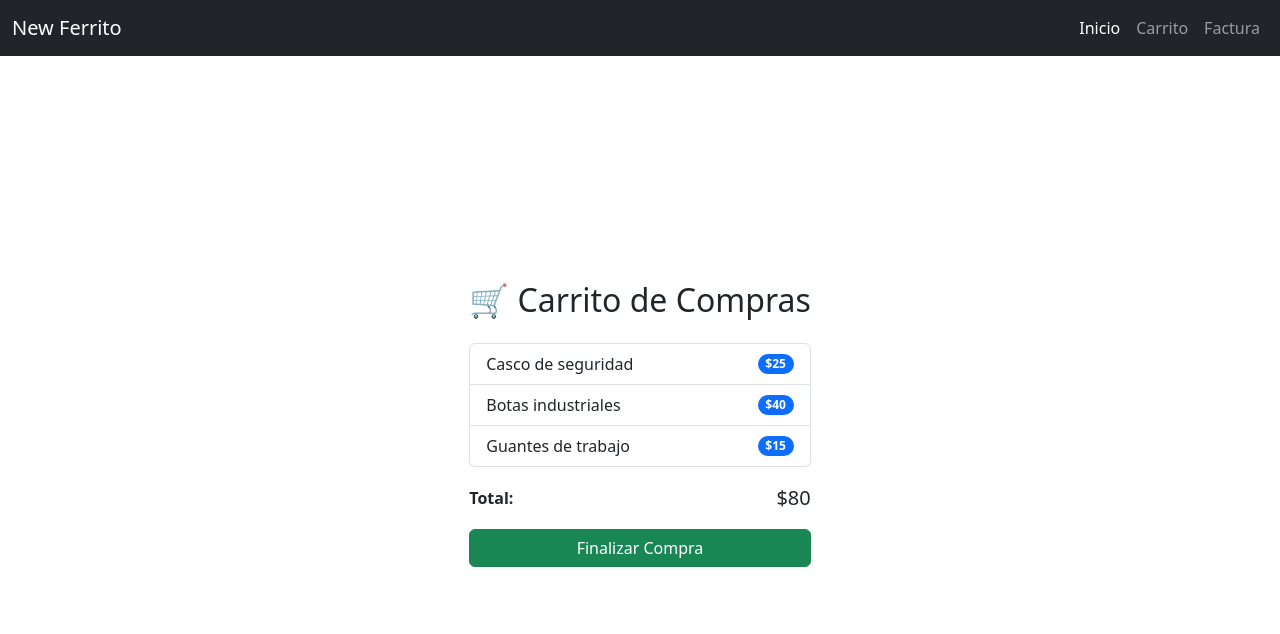
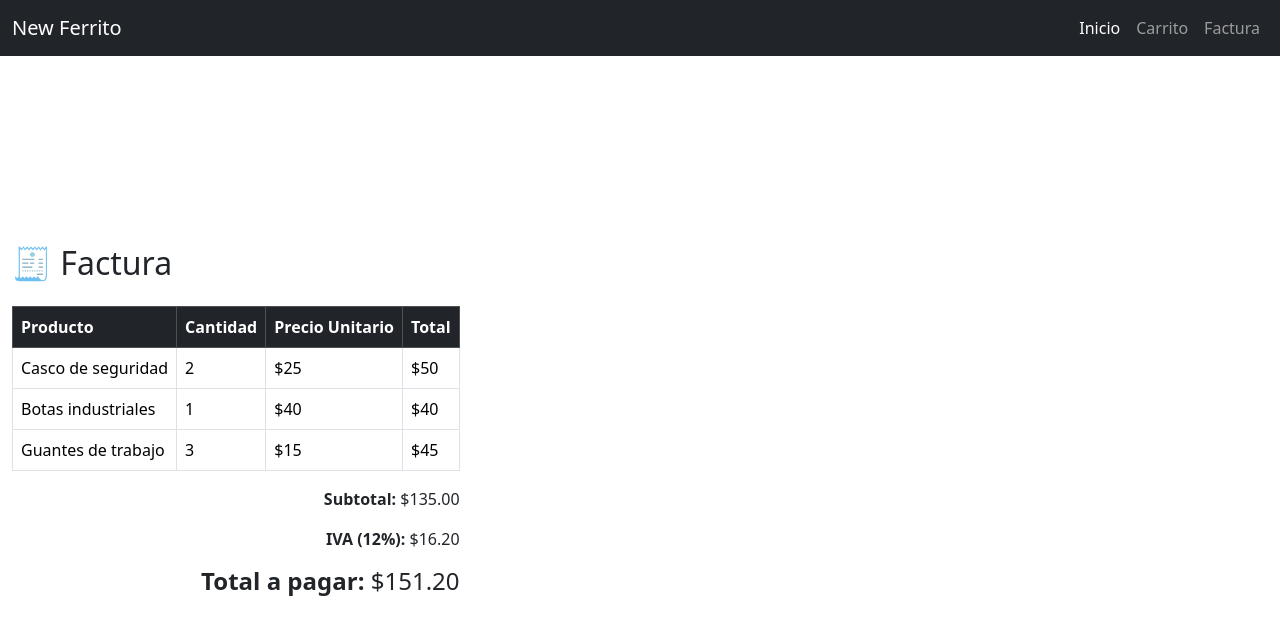
Before and after one commit to Jake24012001/ProyectoFerrito2.0, a React (Vite) app in the folder microferrito/: page /factura in a window 1280 px wide. Shown: the top 634 px of the page. Built offline with nearby package versions, Linux system fonts and the light colour scheme; the HTML template or start-up script is replaced by a standard one.

Commit message:
cambios y ejecucion casi lista

```diff
--- a/microferrito/package.json
+++ b/microferrito/package.json
@@ -12,7 +12,8 @@
   "dependencies": {
     "bootstrap": "^5.3.8",
     "react": "^18.2.0",
-    "react-dom": "^18.2.0"
+    "react-dom": "^18.2.0",
+    "react-router-dom": "^7.9.4"
   },
   "devDependencies": {
     "@types/react": "^18.2.66",
--- a/microferrito/src/App.tsx
+++ b/microferrito/src/App.tsx
@@ -1,13 +1,16 @@
-import "./App.css";
+import { BrowserRouter as Router, Routes, Route } from "react-router-dom";
 import Navbar from "./components/Navbar";
 import Carrito from "./components/Carrito";
-
+import Factura from "./components/Factura";
 function App() {
   return (
-    <>
+    <Router>
       <Navbar />
-      <Carrito />
-    </>
+      <Routes>
+        <Route path="/carrito" element={<Carrito />} />
+        <Route path="/factura" element={<Factura />} />
+      </Routes>
+    </Router>
   );
 }
 
--- a/microferrito/src/Components/Factura.tsx
+++ b/microferrito/src/Components/Factura.tsx
@@ -0,0 +1,47 @@
+
+function Factura() {
+  // Simulación de datos de factura
+  const productos = [
+    { id: 1, nombre: "Casco de seguridad", cantidad: 2, precioUnitario: 25 },
+    { id: 2, nombre: "Botas industriales", cantidad: 1, precioUnitario: 40 },
+    { id: 3, nombre: "Guantes de trabajo", cantidad: 3, precioUnitario: 15 },
+  ];
+
+  const subtotal = productos.reduce((acc, item) => acc + item.precioUnitario * item.cantidad, 0);
+  const impuestos = subtotal * 0.12; // 12% IVA
+  const total = subtotal + impuestos;
+
+  return (
+    <div className="container mt-5">
+      <h2 className="mb-4">🧾 Factura</h2>
+      <table className="table table-bordered">
+        <thead className="table-dark">
+          <tr>
+            <th>Producto</th>
+            <th>Cantidad</th>
+            <th>Precio Unitario</th>
+            <th>Total</th>
+          </tr>
+        </thead>
+        <tbody>
+          {productos.map((item) => (
+            <tr key={item.id}>
+              <td>{item.nombre}</td>
+              <td>{item.cantidad}</td>
+              <td>${item.precioUnitario}</td>
+              <td>${item.precioUnitario * item.cantidad}</td>
+            </tr>
+          ))}
+        </tbody>
+      </table>
+
+      <div className="text-end">
+        <p><strong>Subtotal:</strong> ${subtotal.toFixed(2)}</p>
+        <p><strong>IVA (12%):</strong> ${impuestos.toFixed(2)}</p>
+        <h4><strong>Total a pagar:</strong> ${total.toFixed(2)}</h4>
+      </div>
+    </div>
+  );
+}
+
+export default Factura;
--- a/microferrito/src/Components/Navbar.tsx
+++ b/microferrito/src/Components/Navbar.tsx
@@ -1,8 +1,10 @@
+import { Link } from "react-router-dom";
+
 function Navbar() {
   return (
     <nav className="navbar navbar-expand-lg navbar-dark bg-dark fixed-top">
       <div className="container-fluid">
-        <a className="navbar-brand" href="#">New Ferrito</a>
+        <Link className="navbar-brand" to="/">New Ferrito</Link>
         <button
           className="navbar-toggler"
           type="button"
@@ -18,13 +20,13 @@ function Navbar() {
         <div className="collapse navbar-collapse" id="navbarContent">
           <ul className="navbar-nav ms-auto mb-2 mb-lg-0">
             <li className="nav-item">
-              <a className="nav-link active" aria-current="page" href="#">Inicio</a>
+              <Link className="nav-link active" to="/">Inicio</Link>
             </li>
             <li className="nav-item">
-              <a className="nav-link" href="#">Carrito</a>
+              <Link className="nav-link" to="/carrito">Carrito</Link>
             </li>
             <li className="nav-item">
-              <a className="nav-link" href="#">Factura</a>
+              <Link className="nav-link" to="/factura">Factura</Link>
             </li>
           </ul>
         </div>
```
Also changed, not shown: 1 other file (tests, documents, lock files or other folders).
